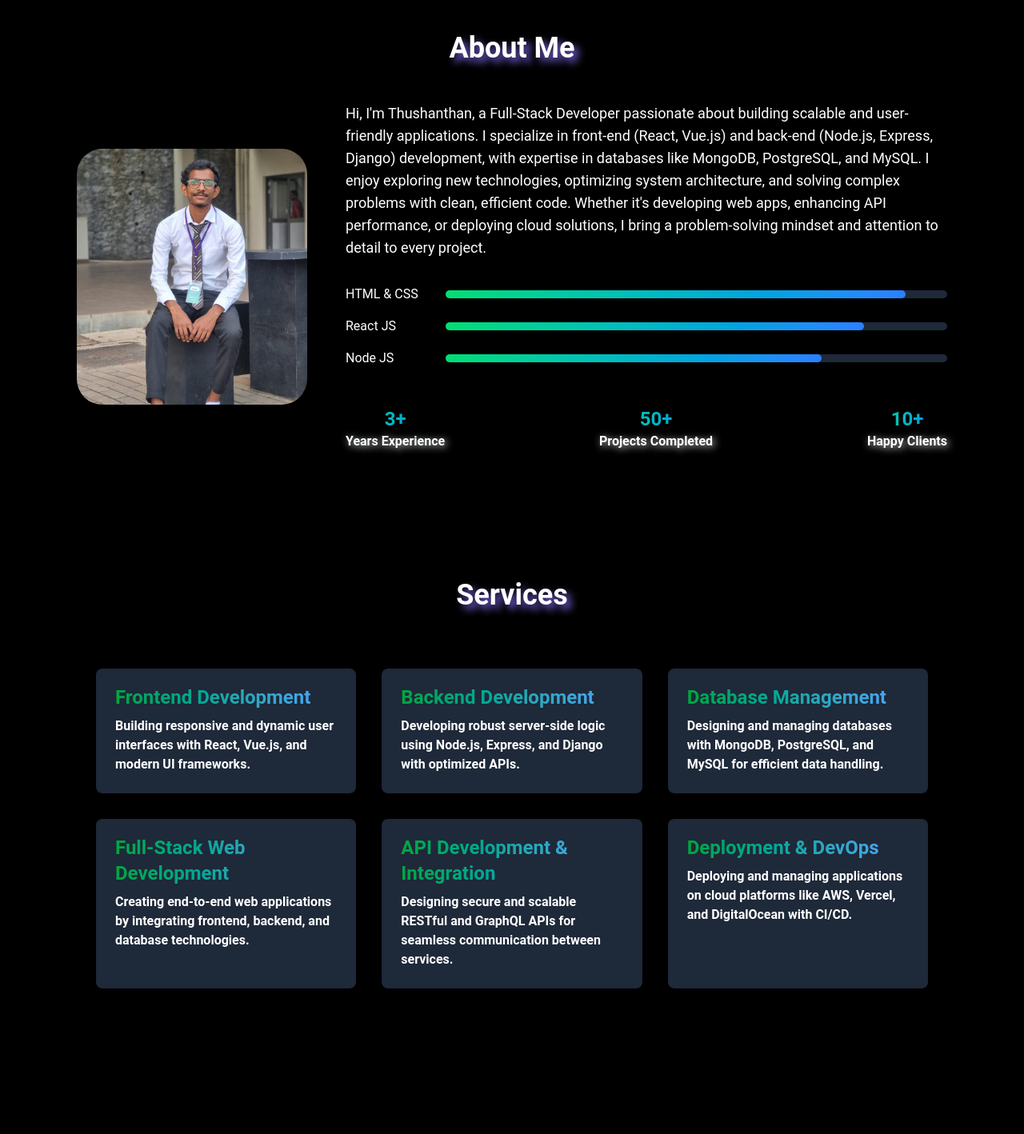
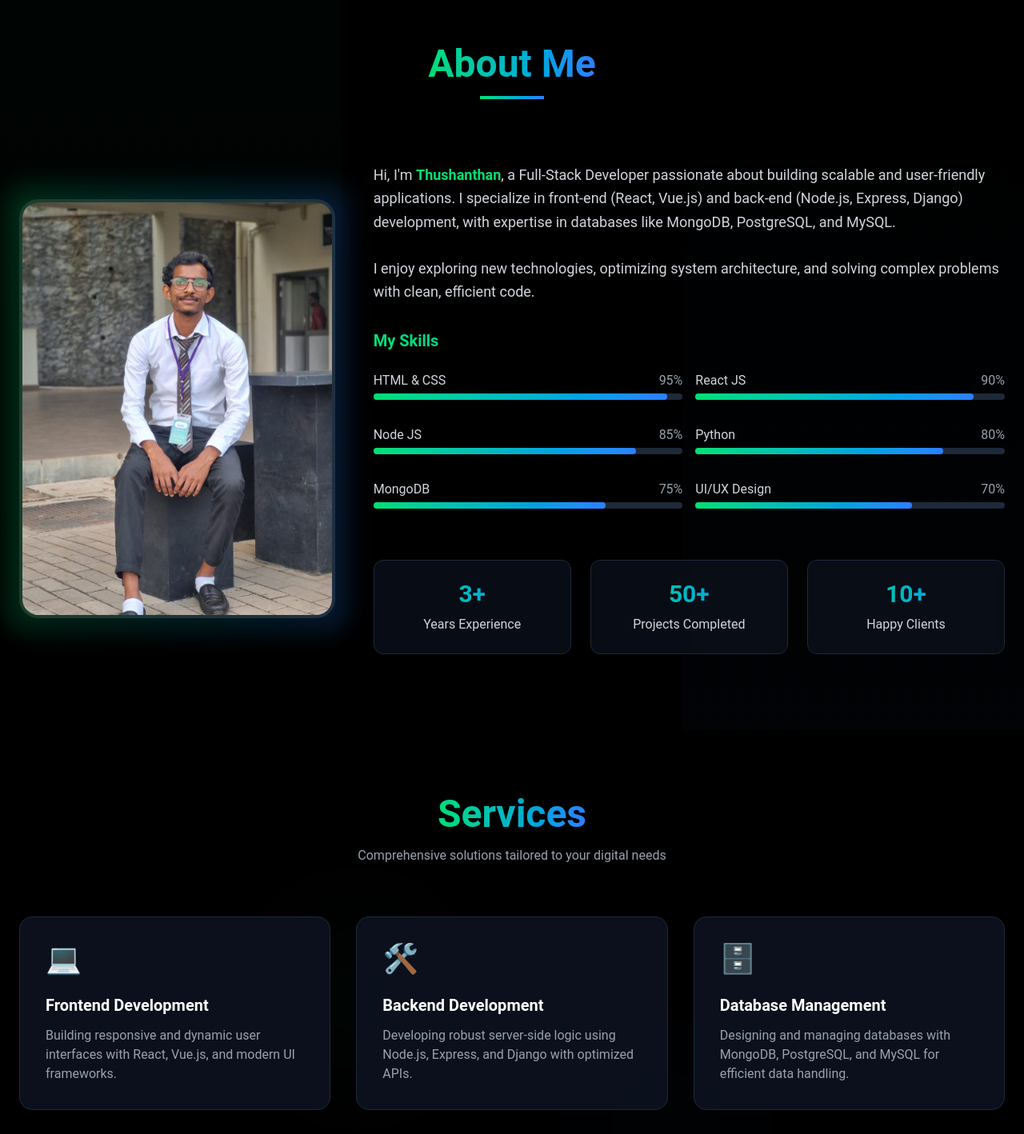
Before and after one commit to Thushan2002/my-portfolio-react-vite-tailwind, a React (Vite) app: page / in a window 1280 px wide. Shown: the part 840-2258 px from the top of the page at 80% size. Built offline with nearby package versions, Linux system fonts and the light colour scheme.

Commit message:
feat: about and services section improved

```diff
--- a/src/Components/About.jsx
+++ b/src/Components/About.jsx
@@ -1,57 +1,141 @@
-import React from 'react'
-import about_img from '../assets/my-img-1.jpg'
+import React from "react";
+import { motion } from "framer-motion";
+import about_img from "../assets/my-img-1.jpg";
 
 const About = () => {
+  const stats = [
+    { value: "3+", label: "Years Experience" },
+    { value: "50+", label: "Projects Completed" },
+    { value: "10+", label: "Happy Clients" },
+  ];
+
+  const skills = [
+    { name: "HTML & CSS", level: 95 },
+    { name: "React JS", level: 90 },
+    { name: "Node JS", level: 85 },
+    { name: "Python", level: 80 },
+    { name: "MongoDB", level: 75 },
+    { name: "UI/UX Design", level: 70 },
+  ];
+
   return (
-    <div className='bg-black text-white py-20' id='about'>
-        <div className='container mx-auto px-8 md:px-16 lg:px-24'>
-            <h2 className='text-4xl font-bold text-center mb-12 text-shadow-blue'>About Me</h2>
-            <div className='flex flex-col md:flex-row items-center md:space-x-12'>
-                <img src={about_img} alt="" className='w-72 rounded-4xl h-80 object-cover mb-8 md:mb-0'/>
-                <div className='flex-1'>
-                    <p className='text-lg mb-8'>Hi, I'm Thushanthan, a Full-Stack Developer passionate about building scalable and user-friendly applications. I specialize in front-end (React, Vue.js) and back-end (Node.js, Express, Django) development, with expertise in databases like MongoDB, PostgreSQL, and MySQL.
+    <section id="about" className="relative py-24 bg-black overflow-hidden">
+      {/* Background gradient */}
+      <div className="absolute top-0 left-0 w-full h-full opacity-20">
+        <div className="absolute top-0 left-0 w-1/3 h-full bg-gradient-to-b from-green-400/10 to-transparent"></div>
+        <div className="absolute top-0 right-0 w-1/3 h-full bg-gradient-to-t from-blue-500/10 to-transparent"></div>
+      </div>
 
-                    I enjoy exploring new technologies, optimizing system architecture, and solving complex problems with clean, efficient code. Whether it's developing web apps, enhancing API performance, or deploying cloud solutions, I bring a problem-solving mindset and attention to detail to every project.
-                    </p>
-                    <div className='space-y-4'>
-                        <div className='flex items-center'>
-                          <label htmlFor="htmlandcss" className='w-2/12'>HTML & CSS</label>
-                          <div className='grow bg-gray-800 rounded-full h-2.5'>
-                              <div className='bg-gradient-to-r from-green-400 to-blue-500 h-2.5 rounded-full transform transition-transform duration-300 hover:scale-105 w-11/12'></div>
-                          </div>
-                        </div>
-                        <div className='flex items-center'>
-                          <label htmlFor="htmlandcss" className='w-2/12'>React JS</label>
-                          <div className='grow bg-gray-800 rounded-full h-2.5'>
-                              <div className='bg-gradient-to-r from-green-400 to-blue-500 h-2.5 rounded-full transform transition-transform duration-300 hover:scale-105 w-10/12'></div>
-                          </div>
-                        </div>
-                        <div className='flex items-center'>
-                          <label htmlFor="htmlandcss" className='w-2/12'>Node JS</label>
-                          <div className='grow bg-gray-800 rounded-full h-2.5'>
-                              <div className='bg-gradient-to-r from-green-400 to-blue-500 h-2.5 rounded-full transform transition-transform duration-300 hover:scale-105 w-9/12'></div>
-                          </div>
-                        </div>
+      <div className="container mx-auto px-6 relative">
+        {/* Section Title */}
+        <motion.div
+          initial={{ opacity: 0, y: 20 }}
+          whileInView={{ opacity: 1, y: 0 }}
+          transition={{ duration: 0.5 }}
+          viewport={{ once: true }}
+          className="text-center mb-20">
+          <h2 className="text-4xl md:text-5xl font-bold mb-4">
+            <span className="text-transparent bg-clip-text bg-gradient-to-r from-green-400 to-blue-500">
+              About Me
+            </span>
+          </h2>
+          <div className="w-20 h-1 bg-gradient-to-r from-green-400 to-blue-500 mx-auto"></div>
+        </motion.div>
+
+        <div className="flex flex-col lg:flex-row items-center gap-12">
+          {/* Image with floating animation */}
+          <motion.div
+            initial={{ opacity: 0, x: -50 }}
+            whileInView={{ opacity: 1, x: 0 }}
+            transition={{ duration: 0.8 }}
+            viewport={{ once: true }}
+            className="lg:w-1/3 relative">
+            <div className="relative group">
+              <div className="absolute -inset-4 rounded-3xl bg-gradient-to-r from-green-400 to-blue-500 opacity-20 group-hover:opacity-30 blur-lg transition-all duration-500 animate-tilt"></div>
+              <img
+                src={about_img}
+                alt="About Me"
+                className="relative rounded-3xl w-full max-w-md object-cover shadow-2xl border-4 border-white/10 group-hover:border-white/20 transition-all duration-500 z-10"
+              />
+            </div>
+          </motion.div>
+
+          {/* Content */}
+          <motion.div
+            initial={{ opacity: 0, x: 50 }}
+            whileInView={{ opacity: 1, x: 0 }}
+            transition={{ duration: 0.8 }}
+            viewport={{ once: true }}
+            className="lg:w-2/3">
+            <motion.p
+              className="text-lg text-gray-300 mb-8 leading-relaxed"
+              initial={{ opacity: 0 }}
+              whileInView={{ opacity: 1 }}
+              transition={{ delay: 0.2 }}
+              viewport={{ once: true }}>
+              Hi, I'm{" "}
+              <span className="font-bold text-green-400">Thushanthan</span>, a
+              Full-Stack Developer passionate about building scalable and
+              user-friendly applications. I specialize in front-end (React,
+              Vue.js) and back-end (Node.js, Express, Django) development, with
+              expertise in databases like MongoDB, PostgreSQL, and MySQL.
+              <br />
+              <br />I enjoy exploring new technologies, optimizing system
+              architecture, and solving complex problems with clean, efficient
+              code.
+            </motion.p>
+
+            {/* Skills */}
+            <div className="mb-12">
+              <h3 className="text-xl font-semibold mb-6 text-transparent bg-clip-text bg-gradient-to-r from-green-400 to-blue-500">
+                My Skills
+              </h3>
+              <div className="grid grid-cols-1 md:grid-cols-2 gap-4">
+                {skills.map((skill, index) => (
+                  <motion.div
+                    key={index}
+                    initial={{ opacity: 0, y: 20 }}
+                    whileInView={{ opacity: 1, y: 0 }}
+                    transition={{ delay: index * 0.1 }}
+                    viewport={{ once: true }}
+                    className="mb-4">
+                    <div className="flex justify-between mb-1">
+                      <span className="text-gray-300">{skill.name}</span>
+                      <span className="text-gray-400">{skill.level}%</span>
                     </div>
-                    <div className='mt-12 flex justify-between text-center'>
-                      <div>
-                        <h3 className='text-2xl font-bold text-transparent bg-clip-text bg-gradient-to-r from-green-400 to-blue-500'>3+</h3>
-                        <p className='font-bold text-shadow'>Years Experience</p>
-                      </div>
-                      <div>
-                        <h3 className='text-2xl font-bold text-transparent bg-clip-text bg-gradient-to-r from-green-400 to-blue-500'>50+</h3>
-                        <p className='font-bold text-shadow'>Projects Completed</p>
-                      </div>
-                      <div>
-                        <h3 className='text-2xl font-bold text-transparent bg-clip-text bg-gradient-to-r from-green-400 to-blue-500'>10+</h3>
-                        <p className='font-bold text-shadow'>Happy Clients</p>
-                      </div>
+                    <div className="w-full bg-gray-800 rounded-full h-2">
+                      <div
+                        className="bg-gradient-to-r from-green-400 to-blue-500 h-2 rounded-full"
+                        style={{ width: `${skill.level}%` }}></div>
                     </div>
-                </div>
+                  </motion.div>
+                ))}
+              </div>
             </div>
+
+            {/* Stats */}
+            <div className="grid grid-cols-1 sm:grid-cols-3 gap-6">
+              {stats.map((stat, index) => (
+                <motion.div
+                  key={index}
+                  initial={{ opacity: 0, scale: 0.8 }}
+                  whileInView={{ opacity: 1, scale: 1 }}
+                  transition={{ delay: index * 0.1 + 0.4 }}
+                  viewport={{ once: true }}
+                  whileHover={{ y: -5 }}
+                  className="bg-gray-900/50 backdrop-blur-sm p-6 rounded-xl border border-gray-800 hover:border-green-400/30 transition-all duration-300 text-center">
+                  <h3 className="text-3xl font-bold text-transparent bg-clip-text bg-gradient-to-r from-green-400 to-blue-500 mb-2">
+                    {stat.value}
+                  </h3>
+                  <p className="text-gray-300">{stat.label}</p>
+                </motion.div>
+              ))}
+            </div>
+          </motion.div>
         </div>
-    </div>
-  )
-}
+      </div>
+    </section>
+  );
+};
 
-export default About
+export default About;
--- a/src/Components/Services.jsx
+++ b/src/Components/Services.jsx
@@ -1,55 +1,105 @@
-import React from 'react'
+import React from "react";
+import { motion } from "framer-motion";
 
 const services = [
   {
     title: "Frontend Development",
-      description: "Building responsive and dynamic user interfaces with React, Vue.js, and modern UI frameworks.",
-      icon: "🖥️"
+    description:
+      "Building responsive and dynamic user interfaces with React, Vue.js, and modern UI frameworks.",
+    icon: "💻",
   },
   {
     title: "Backend Development",
-      description: "Developing robust server-side logic using Node.js, Express, and Django with optimized APIs.",
-      icon: "🛠️"
+    description:
+      "Developing robust server-side logic using Node.js, Express, and Django with optimized APIs.",
+    icon: "🛠️",
   },
   {
     title: "Database Management",
-      description: "Designing and managing databases with MongoDB, PostgreSQL, and MySQL for efficient data handling.",
-      icon: "🗄️"
+    description:
+      "Designing and managing databases with MongoDB, PostgreSQL, and MySQL for efficient data handling.",
+    icon: "🗄️",
   },
   {
     title: "Full-Stack Web Development",
-      description: "Creating end-to-end web applications by integrating frontend, backend, and database technologies.",
-      icon: "🌐"
+    description:
+      "Creating end-to-end web applications by integrating frontend, backend, and database technologies.",
+    icon: "🌐",
   },
   {
     title: "API Development & Integration",
-      description: "Designing secure and scalable RESTful and GraphQL APIs for seamless communication between services.",
-      icon: "🔗"
+    description:
+      "Designing secure and scalable RESTful and GraphQL APIs for seamless communication between services.",
+    icon: "🔗",
   },
   {
     title: "Deployment & DevOps",
-      description: "Deploying and managing applications on cloud platforms like AWS, Vercel, and DigitalOcean with CI/CD.",
-      icon: "🚀"
-    }
+    description:
+      "Deploying and managing applications on cloud platforms like AWS, Vercel, and DigitalOcean with CI/CD.",
+    icon: "🚀",
+  },
 ];
 
 const Services = () => {
   return (
-    <div className='bg-black text-white py-20' id='service'>
-        <div className='container mx-auto px-8 md:px-16 lg:px-24'>
-            <h2 className='text-4xl font-bold text-center mb-12 text-shadow-blue'>Services</h2>
-            <div className='grid grid-cols-1 md:grid-cols-2 lg:grid-cols-3 gap-8 p-6'>
-                {services.map(service => (
-                    <div key={service.title} className='bg-gray-800 px-6 pb-6 rounded-lg hover:shadow-lg transform transition-transform duration-300 hover:scale-105'>
-                    <div className='mt-5 text-2xl font-bold text-transparent bg-clip-text bg-gradient-to-r from-green-600 to-blue-400'>{service.title}</div>
-                    <h3 className='mt-2 font-bold'>{service.description}</h3>
-                    {/* <p className='mt-2 text-center'>{service.icon}</p> */}
+    <section id="services" className="relative py-20 bg-black overflow-hidden">
+      {/* Background elements */}
+      <div className="absolute top-0 left-0 w-full h-full opacity-10">
+        <div className="absolute top-1/4 left-1/4 w-64 h-64 rounded-full bg-green-400/20 blur-3xl"></div>
+        <div className="absolute bottom-1/4 right-1/4 w-64 h-64 rounded-full bg-blue-500/20 blur-3xl"></div>
       </div>
+
+      <div className="container mx-auto px-6 relative">
+        {/* Section Title */}
+        <motion.div
+          initial={{ opacity: 0, y: 20 }}
+          whileInView={{ opacity: 1, y: 0 }}
+          transition={{ duration: 0.5 }}
+          viewport={{ once: true }}
+          className="text-center mb-16">
+          <h2 className="text-4xl md:text-5xl font-bold mb-4">
+            <span className="text-transparent bg-clip-text bg-gradient-to-r from-green-400 to-blue-500">
+              Services
+            </span>
+          </h2>
+          <p className="text-gray-400 max-w-2xl mx-auto">
+            Comprehensive solutions tailored to your digital needs
+          </p>
+        </motion.div>
+
+        {/* Services Grid */}
+        <div className="grid grid-cols-1 md:grid-cols-2 lg:grid-cols-3 gap-8">
+          {services.map((service, index) => (
+            <motion.div
+              key={index}
+              initial={{ opacity: 0, y: 30 }}
+              whileInView={{ opacity: 1, y: 0 }}
+              transition={{ duration: 0.5, delay: index * 0.1 }}
+              viewport={{ once: true }}
+              whileHover={{ y: -10 }}
+              className="relative group">
+              {/* Card background */}
+              <div className="absolute inset-0 rounded-2xl bg-gradient-to-br from-green-400/10 to-blue-500/10 opacity-0 group-hover:opacity-100 blur-md transition-all duration-500"></div>
+
+              {/* Card content */}
+              <div className="relative h-full bg-gray-900/70 backdrop-blur-sm rounded-2xl overflow-hidden border border-gray-800 group-hover:border-green-400/30 p-8 transition-all duration-500">
+                <div className="text-4xl mb-6 text-green-400">
+                  {service.icon}
+                </div>
+                <h3 className="text-xl font-semibold mb-3 text-white">
+                  {service.title}
+                </h3>
+                <p className="text-gray-400">{service.description}</p>
+
+                {/* Hover effect line */}
+                <div className="absolute bottom-0 left-0 w-0 h-1 bg-gradient-to-r from-green-400 to-blue-500 transition-all duration-500 group-hover:w-full"></div>
+              </div>
+            </motion.div>
           ))}
         </div>
       </div>
-    </div>
-  )
-}
+    </section>
+  );
+};
 
-export default Services
+export default Services;
```
Lines whose indentation alone changed are shown as unchanged.
